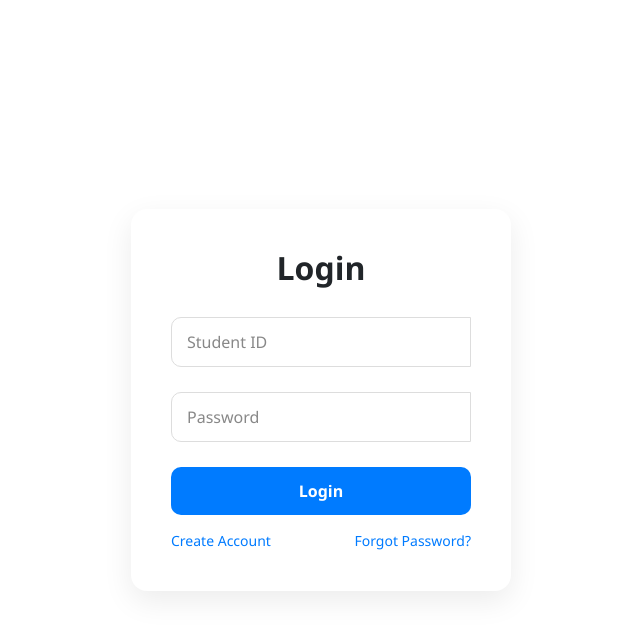
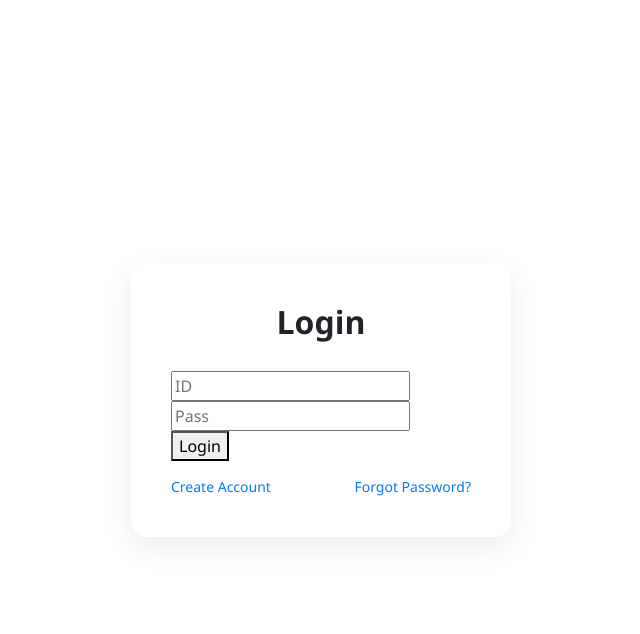
Before and after one commit to MDRehaman/placement-ai-project, a Flask app: page /login in a window 1280 px wide. Shown: the top 634 px of the page, without its empty margins (319-959 px from the left). Run offline with Flask 3, Linux system fonts and the light colour scheme.

Commit message:
login final

```diff
--- a/templates/login.html
+++ b/templates/login.html
@@ -122,20 +122,10 @@ body {
 
 <h2>Login</h2>
 
-<form method="POST">
-
-<div class="input-group">
-<input type="text" name="student_id" required>
-<label>Student ID</label>
-</div>
-
-<div class="input-group">
-<input type="password" name="password" required>
-<label>Password</label>
-</div>
-
-<button type="submit" class="login-btn">Login</button>
-
+<form method="POST" action="/login">
+    <input type="text" name="student_id" placeholder="ID">
+    <input type="password" name="password" placeholder="Pass">
+    <button type="submit">Login</button>
 </form>
 
 <div class="extra-links">
```
